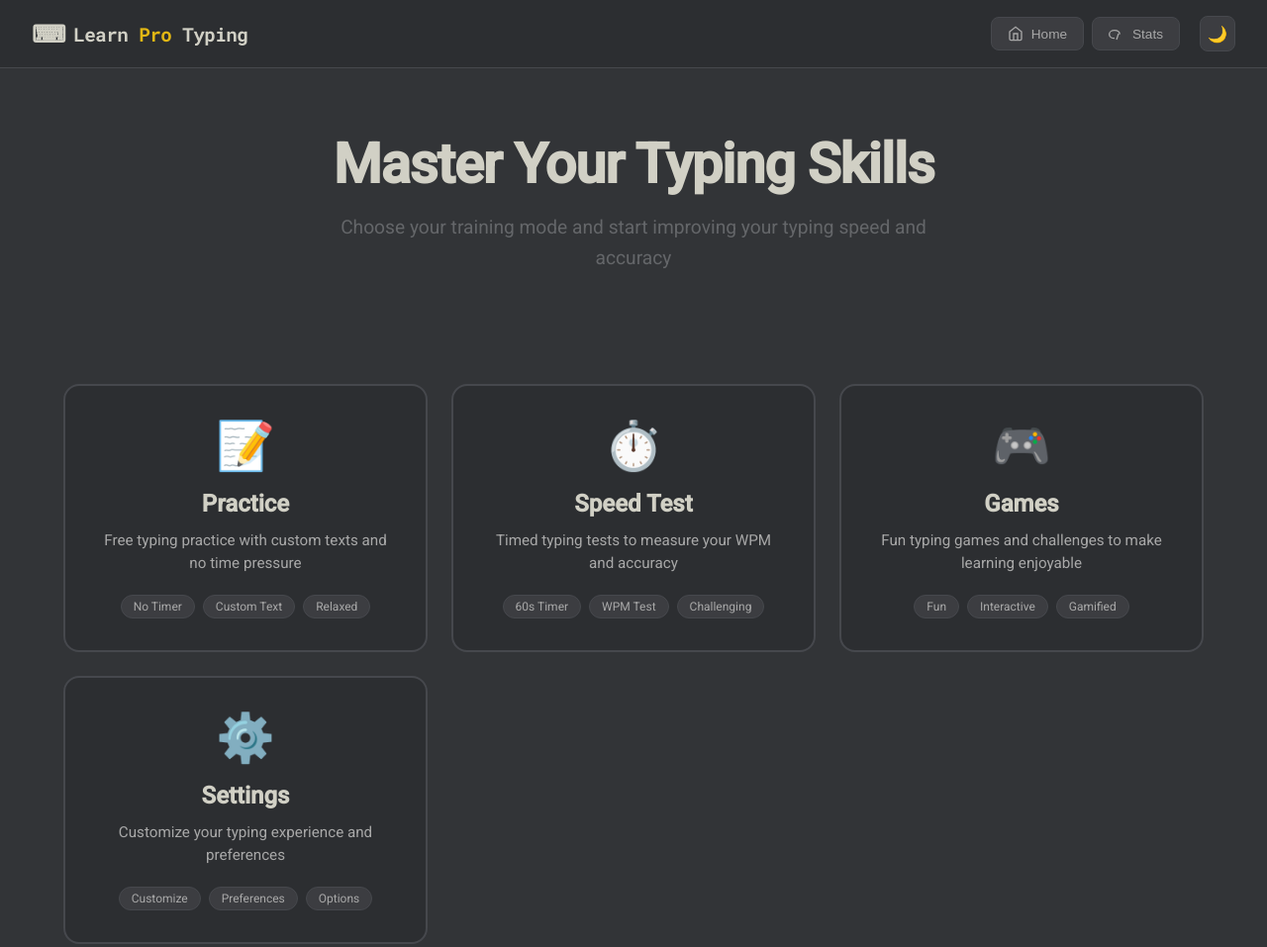
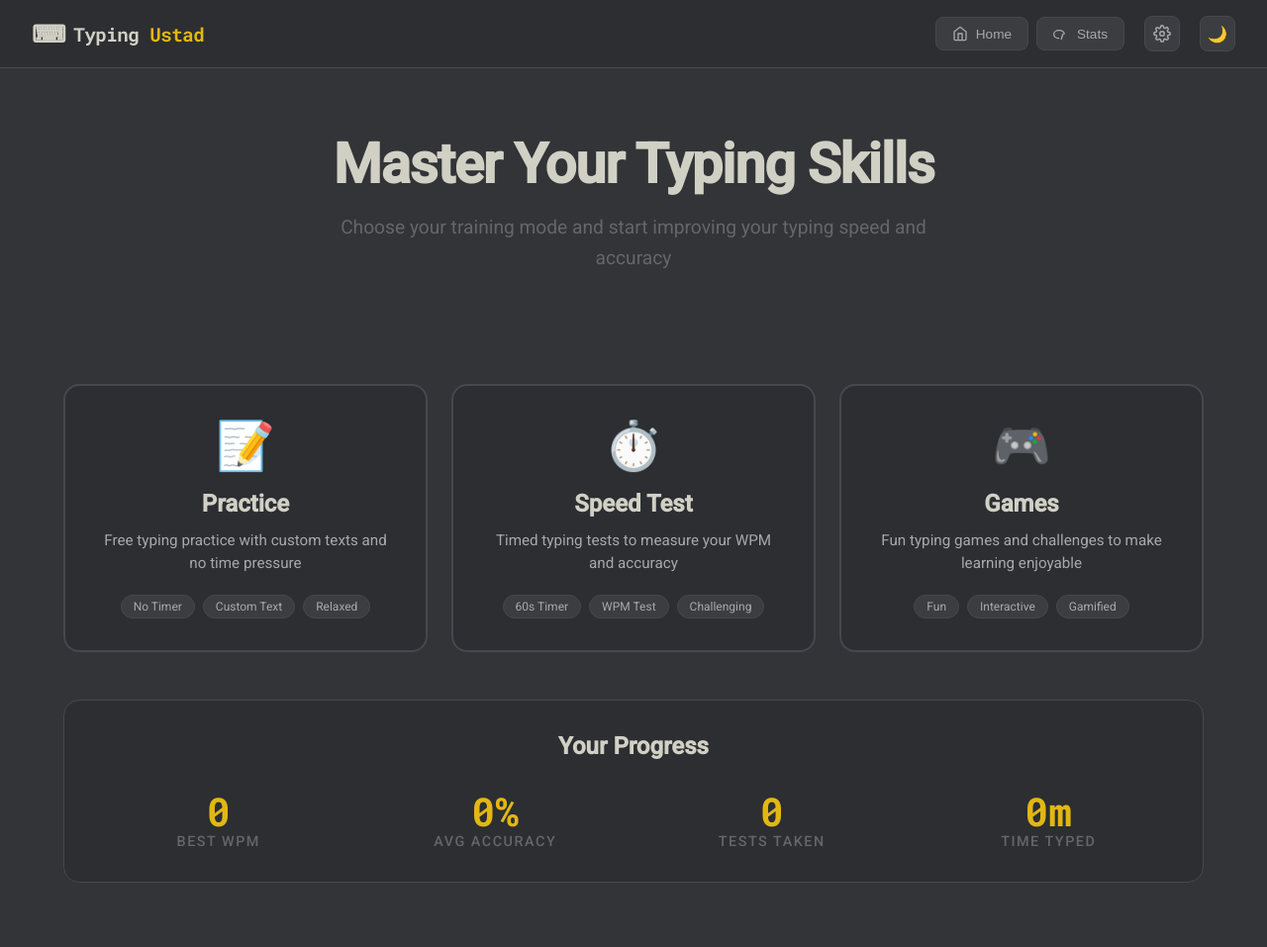
Before and after one commit to shaikabdulgaffar/TypingUstad, a plain HTML site: page index.html in a window 1280 px wide. Shown: the top 957 px of the page at 99% size. Drawn offline with Linux system fonts and the light colour scheme.

Commit message:
Simple UI updated

```diff
--- a/index.html
+++ b/index.html
@@ -3,7 +3,7 @@
 <head>
   <meta charset="UTF-8" />
   <meta name="viewport" content="width=device-width, initial-scale=1.0" />
-  <title>Learn Pro Typing</title>
+  <title>Typing Ustad</title>
   <link rel="stylesheet" href="style.css" />
   <link rel="preconnect" href="https://fonts.googleapis.com" />
   <link
@@ -17,7 +17,7 @@
   <header class="header">
     <div class="logo">
       <span class="logo-icon">⌨</span>
-      <span class="logo-text">Learn <span class="logo-accent">Pro</span> Typing</span>
+      <span class="logo-text">Typing <span class="logo-accent">Ustad</span></span>
     </div>
     <nav class="nav-stats">
       <!-- Home mode stats -->
@@ -53,6 +53,13 @@
           <span class="stat-value" id="live-timer">60</span>
         </div>
       </div>
+
+      <button class="theme-toggle" id="settings-icon-btn" title="Settings" aria-label="Open Settings">
+        <svg viewBox="0 0 24 24" fill="none" stroke="currentColor" stroke-width="2" width="18" height="18">
+          <circle cx="12" cy="12" r="3"/>
+          <path d="M19.4 15a1.65 1.65 0 0 0 .33 1.82l.06.06a2 2 0 0 1-2.83 2.83l-.06-.06a1.65 1.65 0 0 0-1.82-.33 1.65 1.65 0 0 0-1 1.51V21a2 2 0 0 1-4 0v-.09A1.65 1.65 0 0 0 9 19.4a1.65 1.65 0 0 0-1.82.33l-.06.06a2 2 0 0 1-2.83-2.83l.06-.06A1.65 1.65 0 0 0 4.68 15a1.65 1.65 0 0 0-1.51-1H3a2 2 0 0 1 0-4h.09A1.65 1.65 0 0 0 4.6 9a1.65 1.65 0 0 0-.33-1.82l-.06-.06a2 2 0 0 1 2.83-2.83l.06.06A1.65 1.65 0 0 0 9 4.68a1.65 1.65 0 0 0 1-1.51V3a2 2 0 0 1 4 0v.09a1.65 1.65 0 0 0 1 1.51 1.65 1.65 0 0 0 1.82-.33l.06-.06a2 2 0 0 1 2.83 2.83l-.06.06A1.65 1.65 0 0 0 19.4 9a1.65 1.65 0 0 0 1.51 1H21a2 2 0 0 1 0 4h-.09a1.65 1.65 0 0 0-1.51 1z"/>
+        </svg>
+      </button>
 
       <button class="theme-toggle" id="theme-toggle" title="Toggle theme" aria-label="Toggle dark/light theme">
         <span class="sun-icon">☀️</span>
@@ -102,18 +109,6 @@
           <span class="feature-tag">Fun</span>
           <span class="feature-tag">Interactive</span>
           <span class="feature-tag">Gamified</span>
-        </div>
-      </div>
-
-      <!-- Settings -->
-      <div class="mode-card" id="mode-settings">
-        <div class="mode-icon">⚙️</div>
-        <h3 class="mode-title">Settings</h3>
-        <p class="mode-description">Customize your typing experience and preferences</p>
-        <div class="mode-features">
-          <span class="feature-tag">Customize</span>
-          <span class="feature-tag">Preferences</span>
-          <span class="feature-tag">Options</span>
         </div>
       </div>
     </div>
--- a/script.js
+++ b/script.js
@@ -231,7 +231,7 @@ let wordsContainer, typingArea, caretEl, hiddenInput, instructionBanner;
 let liveWpm, liveAcc, liveTimer, timerChip;
 let btnRestart, btnNewText, btnBack, themeToggle;
 let navHome, navStats, settingsBack;
-let modePractice, modeTest, modeGames, modeSettings;
+let modePractice, modeTest, modeGames;
 let modalOverlay, resultWpm, resultAcc, resultCorrect, resultErrors;
 let perfFill, perfTag, modalRestart, modalNew, modalHome;
 
@@ -266,7 +266,6 @@ function initializeElements() {
   modePractice     = document.getElementById('mode-practice');
   modeTest         = document.getElementById('mode-test');
   modeGames        = document.getElementById('mode-games');
-  modeSettings     = document.getElementById('mode-settings');
 
   // Modal
   modalOverlay     = document.getElementById('modal-overlay');
@@ -786,7 +785,10 @@ function setupEventListeners() {
   if (modePractice) modePractice.addEventListener('click', () => showPage('practice'));
   if (modeTest) modeTest.addEventListener('click', () => showPage('test'));
   if (modeGames) modeGames.addEventListener('click', () => showPage('games'));
-  if (modeSettings) modeSettings.addEventListener('click', () => showPage('settings'));
+
+  // Settings icon in header
+  const settingsIconBtn = document.getElementById('settings-icon-btn');
+  if (settingsIconBtn) settingsIconBtn.addEventListener('click', () => showPage('settings'));
 
   // Modal home button
   if (modalHome) modalHome.addEventListener('click', () => showPage('home'));
```
